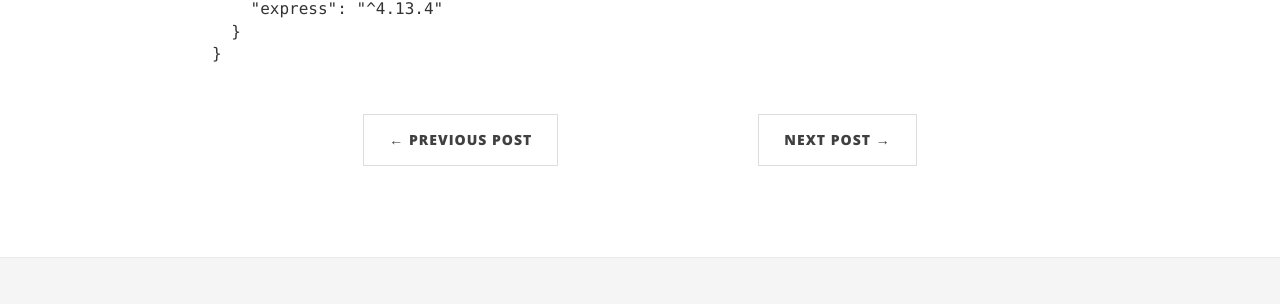
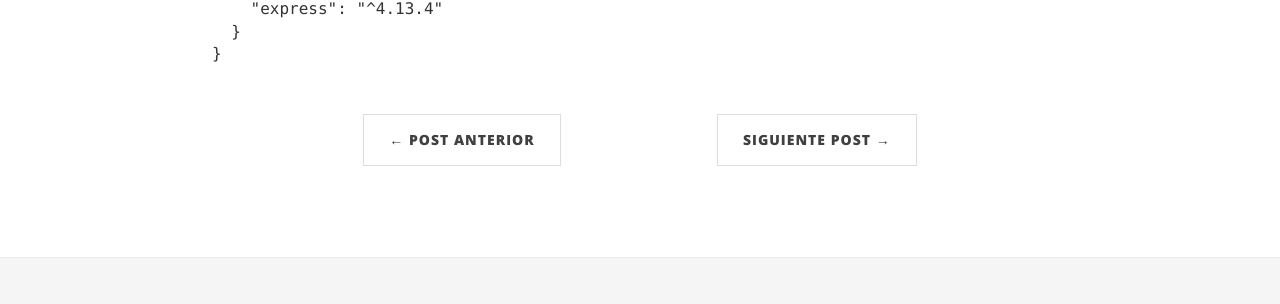
Before and after one commit to josegoyo/josegoyo.github.io, a Jekyll site: the page built from _posts/2016-05-03-npm-init.md, in a window 1280 px wide. Shown: the part 1448-1752 px from the top of the page. Built offline with Jekyll 4.4.1, drawn with Linux system fonts in a browser that asks for light colours; nearby versions of some CDN libraries; comment, search, counter and statistics services are not loaded.

Commit message:
indicadores de los post, anterior y siguiente.

```diff
--- a/_layouts/post.html
+++ b/_layouts/post.html
@@ -29,12 +29,12 @@
     <ul class="pager blog-pager">
       {% if page.previous.url %}
       <li class="previous">
-        <a href="{{ page.previous.url | prepend: site.baseurl | replace: '//', '/' }}" data-toggle="tooltip" data-placement="top" title="{{page.previous.title}}">&larr; Previous Post</a>
+        <a href="{{ page.previous.url | prepend: site.baseurl | replace: '//', '/' }}" data-toggle="tooltip" data-placement="top" title="{{page.previous.title}}">&larr; Post Anterior</a>
       </li>
       {% endif %}
       {% if page.next.url %}
       <li class="next">
-        <a href="{{ page.next.url | prepend: site.baseurl | replace: '//', '/' }}" data-toggle="tooltip" data-placement="top" title="{{page.next.title}}">Next Post &rarr;</a>
+        <a href="{{ page.next.url | prepend: site.baseurl | replace: '//', '/' }}" data-toggle="tooltip" data-placement="top" title="{{page.next.title}}">Siguiente Post &rarr;</a>
       </li>
       {% endif %}
     </ul>
```
